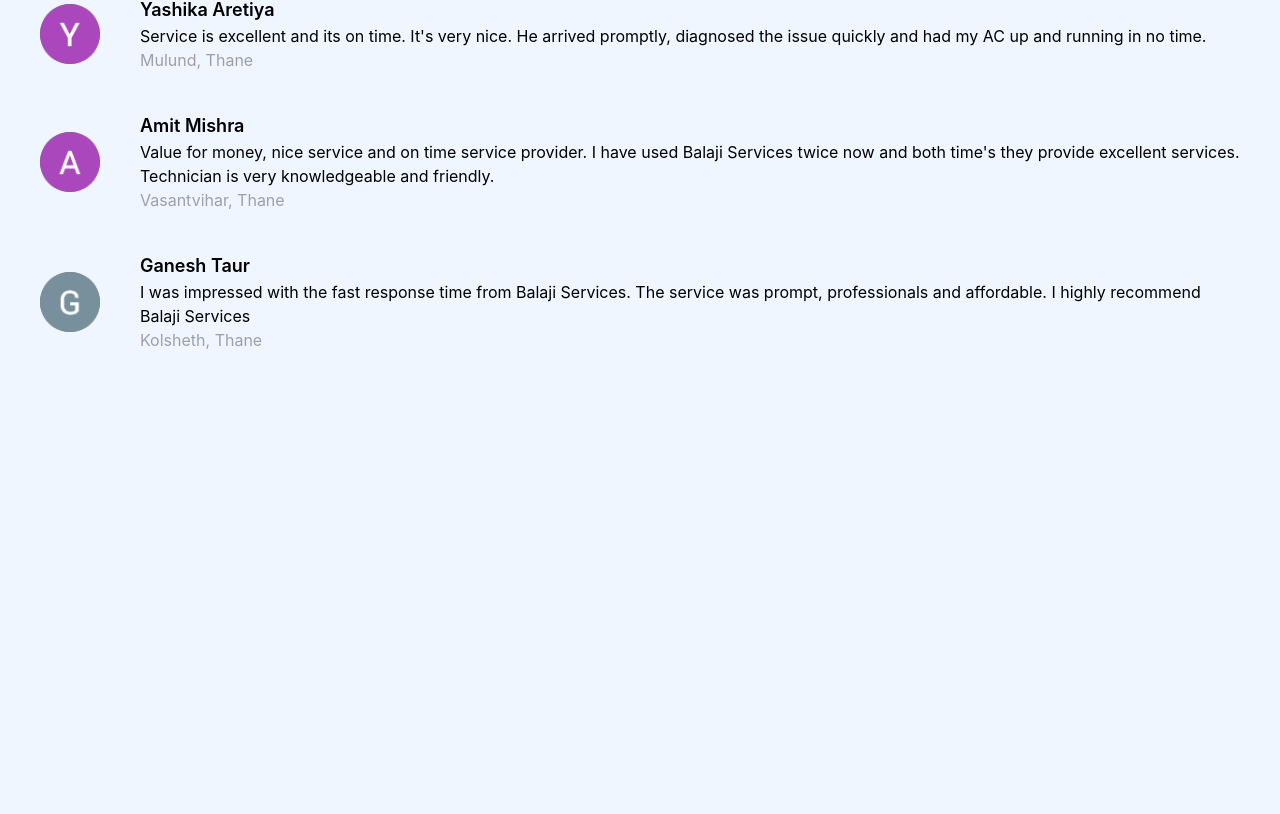
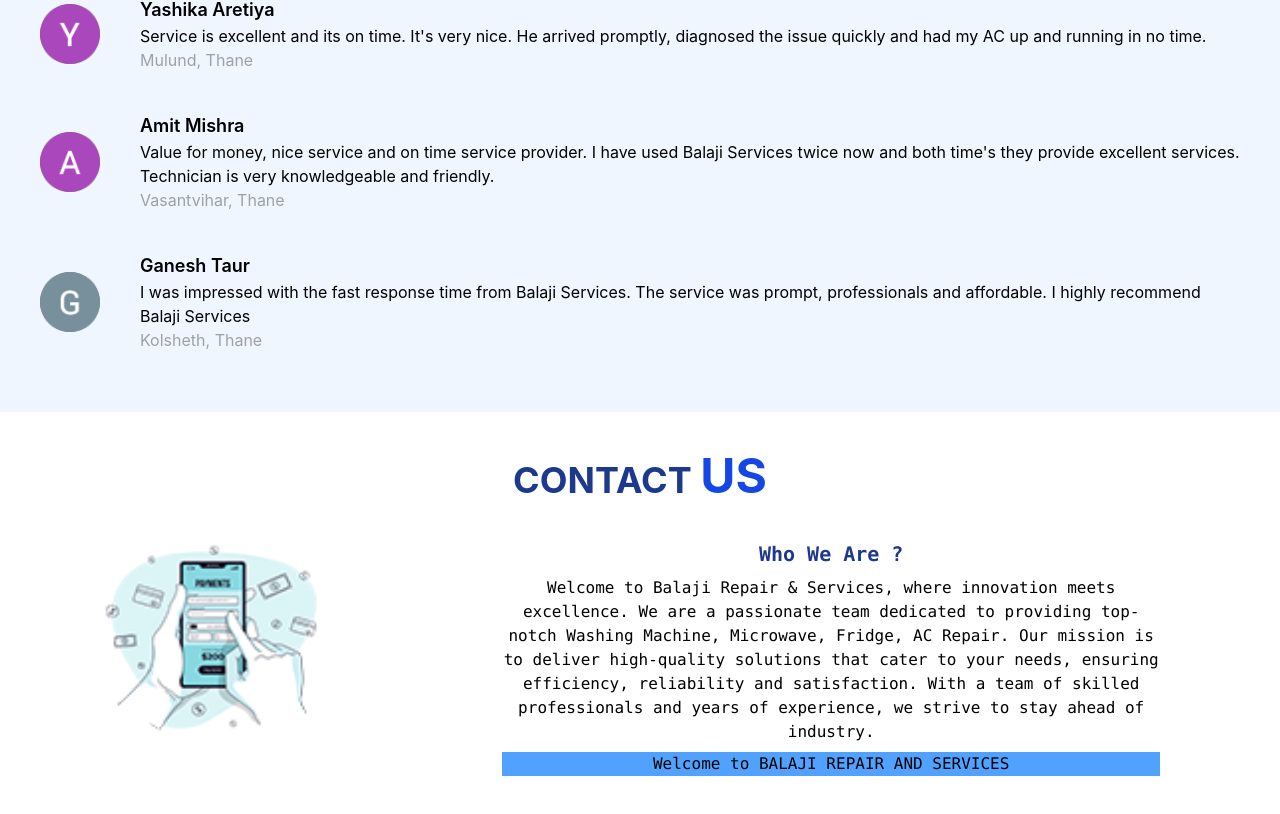
Before and after one commit to anshu-Creates/mern-stack-project, a React app in the folder Frontend/: page /home in a window 1280 px wide. Shown: the part 1664-2478 px from the top of the page. Before the commit the page ends 2076 px from the top, so only its background shows below. Built offline with nearby package versions, Linux system fonts and the light colour scheme; the HTML template or start-up script is replaced by a standard one.

Commit message:
Add Contact component and integrate it into App structure

```diff
--- a/Frontend/src/App.jsx
+++ b/Frontend/src/App.jsx
@@ -2,6 +2,7 @@
 import Home from './components/Home/Home'
 import Services from './components/Services/Services'
 import Reviews from './components/Reviews/Reviews'
+import Contact from './components/Contact/Contact'
 
 const App = () => {
   return (
@@ -9,6 +10,7 @@
       <Home/>
       <Services/>
       <Reviews/>
+      <Contact/>
     </div>
   )
 }
--- /dev/null
+++ b/Frontend/src/components/Contact/Contact.jsx
@@ -0,0 +1,20 @@
+import React from 'react'
+import Header from '../Header'
+
+const Contact = () => {
+  return (
+    <div className='bg-white px-5 py-10'>
+        <Header h1='CONTACT' h2='US'/>
+        <div className='flex justify-around font-mono'>
+            <img src="/src/assets/f1.png" alt="Contact" className='mx-10 h-50 w-80'/>
+            <div className='px-25 w-4xl'>
+                <h4 className='text-xl text-center mb-2 text-blue-900 font-extrabold'>Who We Are ?</h4>
+                <p className='text-center'>Welcome to Balaji Repair & Services, where innovation meets excellence. We are a passionate team dedicated to providing top-notch Washing Machine, Microwave, Fridge, AC Repair. Our mission is to deliver high-quality solutions that cater to your needs, ensuring efficiency, reliability and satisfaction. With a team of skilled professionals and years of experience, we strive to stay ahead of industry.</p>
+                <h5 className='bg-blue-400 text-center my-2'>Welcome to BALAJI REPAIR AND SERVICES</h5>
+            </div>
+        </div>
+    </div>
+  )
+}
+
+export default Contact
```
